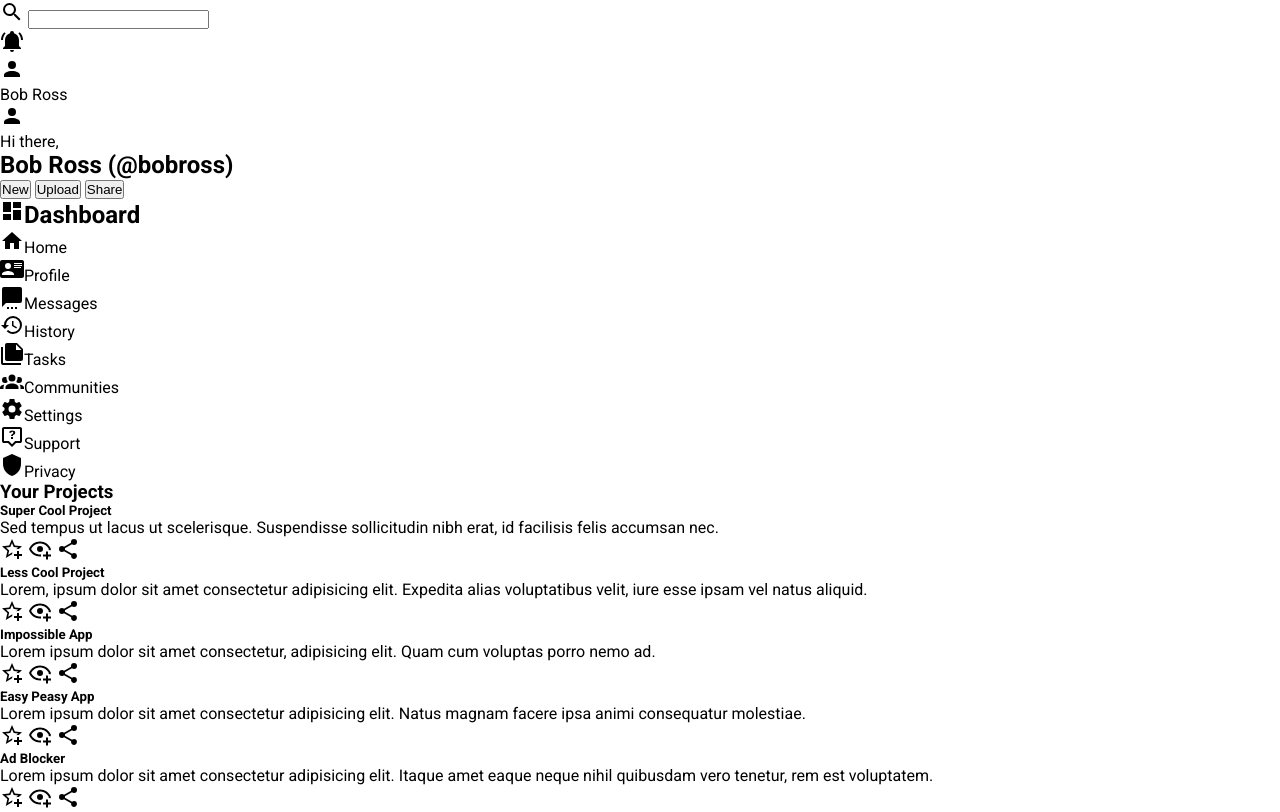
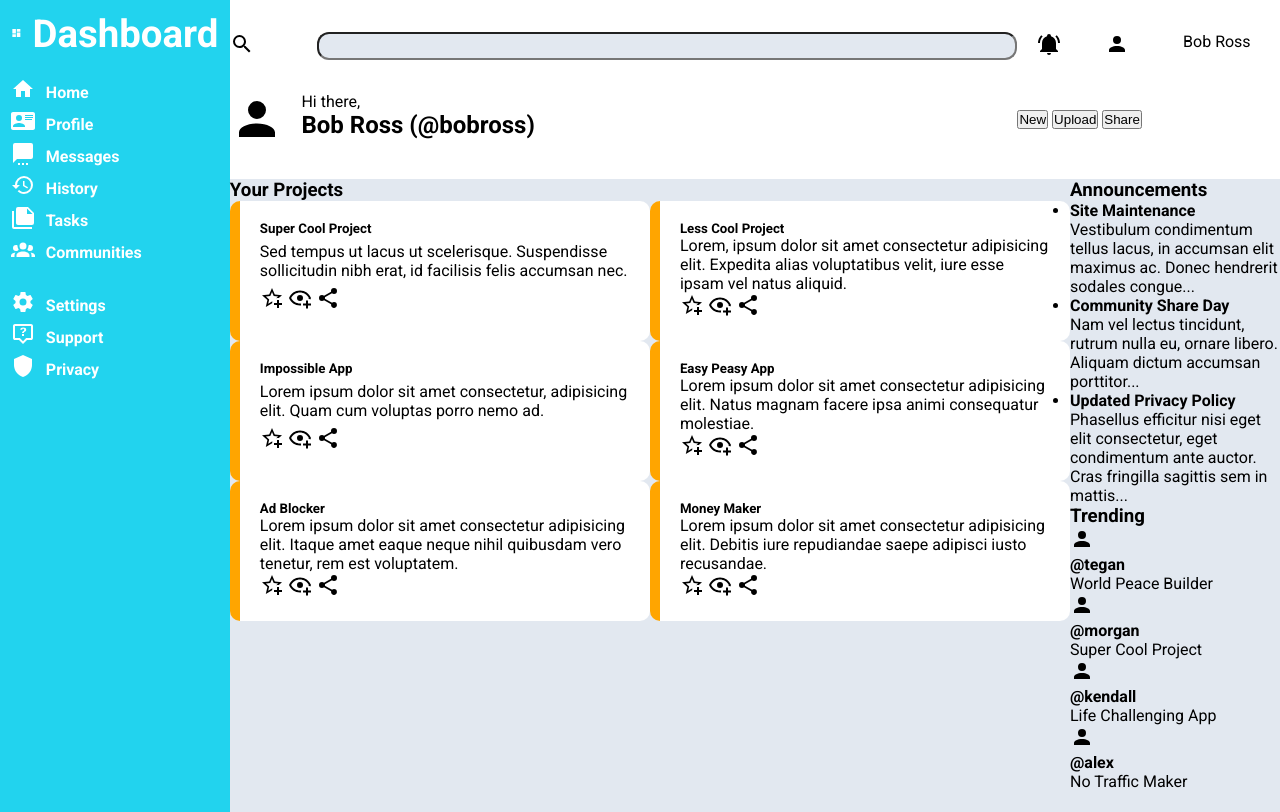
Before and after one commit to DXPGH/Project-Admin-Dashboard, a plain HTML site: page index.html in a window 1280 px wide. Shown: the top 812 px of the page. Drawn offline with Linux system fonts and the light colour scheme.

Commit message:
Website Layout done aside from projects, announcements, and trending

```diff
--- a/index.html
+++ b/index.html
@@ -47,11 +47,13 @@
         </div>
         <div class="bottom-head">
           <div class="admin-welcome">
-            <svg style="width: 24px; height: 24px" viewBox="0 0 24 24">
+            <svg style="width: 54px; height: 54px" viewBox="0 0 24 24">
               <path fill="currentColor" d="M12,4A4,4 0 0,1 16,8A4,4 0 0,1 12,12A4,4 0 0,1 8,8A4,4 0 0,1 12,4M12,14C16.42,14 20,15.79 20,18V20H4V18C4,15.79 7.58,14 12,14Z" />
             </svg>
+            <div class="greeting">
                 <p>Hi there,</p>
                 <h2>Bob Ross (@bobross)</h2>
+            </div>
           </div>
           <div class="account-actions">
             <button type="submit">New</button>
@@ -62,77 +64,90 @@
       </div>
 
       <!--Left Sidebar-->
-      <div class="sidebar">
-        <h2>
-          <svg style="width: 24px; height: 24px" viewBox="0 0 24 24">
-            <path fill="currentColor" d="M13,3V9H21V3M13,21H21V11H13M3,21H11V15H3M3,13H11V3H3V13Z" /></svg
-          >Dashboard
-        </h2>
+      <div class="left-sidebar">
+        <div class="dashboard">
+          <svg style="width: 44px; height: 44px" viewBox="0 0 24 24">
+            <path fill="currentColor" d="M13,3V9H21V3M13,21H21V11H13M3,21H11V15H3M3,13H11V3H3V13Z" /></svg>
+            <h2>Dashboard</h2>
+        </div>
         <div class="main-nav">
           <ul>
             <li>
+              <div class="home">
                 <svg style="width: 24px; height: 24px" viewBox="0 0 24 24">
-                <path fill="currentColor" d="M10,20V14H14V20H19V12H22L12,3L2,12H5V20H10Z" /></svg
-              >Home
+                  <path fill="currentColor" d="M10,20V14H14V20H19V12H22L12,3L2,12H5V20H10Z" /></svg><p>Home</p>
+              </div>
             </li>
             <li>
+              <div class="profile">
                 <svg style="width: 24px; height: 24px" viewBox="0 0 24 24">
                   <path
                     fill="currentColor"
-                  d="M2,3H22C23.05,3 24,3.95 24,5V19C24,20.05 23.05,21 22,21H2C0.95,21 0,20.05 0,19V5C0,3.95 0.95,3 2,3M14,6V7H22V6H14M14,8V9H21.5L22,9V8H14M14,10V11H21V10H14M8,13.91C6,13.91 2,15 2,17V18H14V17C14,15 10,13.91 8,13.91M8,6A3,3 0 0,0 5,9A3,3 0 0,0 8,12A3,3 0 0,0 11,9A3,3 0 0,0 8,6Z"
-                /></svg
-              >Profile
+                    d="M2,3H22C23.05,3 24,3.95 24,5V19C24,20.05 23.05,21 22,21H2C0.95,21 0,20.05 0,19V5C0,3.95 0.95,3 2,3M14,6V7H22V6H14M14,8V9H21.5L22,9V8H14M14,10V11H21V10H14M8,13.91C6,13.91 2,15 2,17V18H14V17C14,15 10,13.91 8,13.91M8,6A3,3 0 0,0 5,9A3,3 0 0,0 8,12A3,3 0 0,0 11,9A3,3 0 0,0 8,6Z"/></svg><p>Profile</p>
+              </div>
             </li>
             <li>
+              <div class="messages">
                 <svg style="width: 24px; height: 24px" viewBox="0 0 24 24">
                   <path fill="currentColor" d="M20,2H4A2,2 0 0,0 2,4V22L6,18H20A2,2 0 0,0 22,16V4A2,2 0 0,0 20,2M11,24H13V22H11V24M7,24H9V22H7V24M15,24H17V22H15V24Z" /></svg
-              >Messages
+                ><p>Messages</p>
+              </div>
             </li>
             <li>
+              <div class="history">
                 <svg style="width: 24px; height: 24px" viewBox="0 0 24 24">
                   <path
                     fill="currentColor"
                     d="M13.5,8H12V13L16.28,15.54L17,14.33L13.5,12.25V8M13,3A9,9 0 0,0 4,12H1L4.96,16.03L9,12H6A7,7 0 0,1 13,5A7,7 0 0,1 20,12A7,7 0 0,1 13,19C11.07,19 9.32,18.21 8.06,16.94L6.64,18.36C8.27,20 10.5,21 13,21A9,9 0 0,0 22,12A9,9 0 0,0 13,3"
                   /></svg
-              >History
+                ><p>History</p>
+              </div>
             </li>
             <li>
+              <div class="tasks">
                 <svg style="width: 24px; height: 24px" viewBox="0 0 24 24">
                   <path fill="currentColor" d="M16,9H21.5L16,3.5V9M7,2H17L23,8V18A2,2 0 0,1 21,20H7C5.89,20 5,19.1 5,18V4A2,2 0 0,1 7,2M3,6V22H21V24H3A2,2 0 0,1 1,22V6H3Z" /></svg
-              >Tasks
+                ><p>Tasks</p>
+              </div>
             </li>
             <li>
+              <div class="communities">
                 <svg style="width: 24px; height: 24px" viewBox="0 0 24 24">
                 <path
                   fill="currentColor"
                   d="M12,5.5A3.5,3.5 0 0,1 15.5,9A3.5,3.5 0 0,1 12,12.5A3.5,3.5 0 0,1 8.5,9A3.5,3.5 0 0,1 12,5.5M5,8C5.56,8 6.08,8.15 6.53,8.42C6.38,9.85 6.8,11.27 7.66,12.38C7.16,13.34 6.16,14 5,14A3,3 0 0,1 2,11A3,3 0 0,1 5,8M19,8A3,3 0 0,1 22,11A3,3 0 0,1 19,14C17.84,14 16.84,13.34 16.34,12.38C17.2,11.27 17.62,9.85 17.47,8.42C17.92,8.15 18.44,8 19,8M5.5,18.25C5.5,16.18 8.41,14.5 12,14.5C15.59,14.5 18.5,16.18 18.5,18.25V20H5.5V18.25M0,20V18.5C0,17.11 1.89,15.94 4.45,15.6C3.86,16.28 3.5,17.22 3.5,18.25V20H0M24,20H20.5V18.25C20.5,17.22 20.14,16.28 19.55,15.6C22.11,15.94 24,17.11 24,18.5V20Z"
                 /></svg
-              >Communities
+              ><p>Communities</p></div>
             </li>
           </ul>
         </div>
         <div class="help-nav">
           <ul>
             <li>
+              <div class="settings">
                 <svg style="width: 24px; height: 24px" viewBox="0 0 24 24">
                   <path
                     fill="currentColor"
                     d="M12,15.5A3.5,3.5 0 0,1 8.5,12A3.5,3.5 0 0,1 12,8.5A3.5,3.5 0 0,1 15.5,12A3.5,3.5 0 0,1 12,15.5M19.43,12.97C19.47,12.65 19.5,12.33 19.5,12C19.5,11.67 19.47,11.34 19.43,11L21.54,9.37C21.73,9.22 21.78,8.95 21.66,8.73L19.66,5.27C19.54,5.05 19.27,4.96 19.05,5.05L16.56,6.05C16.04,5.66 15.5,5.32 14.87,5.07L14.5,2.42C14.46,2.18 14.25,2 14,2H10C9.75,2 9.54,2.18 9.5,2.42L9.13,5.07C8.5,5.32 7.96,5.66 7.44,6.05L4.95,5.05C4.73,4.96 4.46,5.05 4.34,5.27L2.34,8.73C2.21,8.95 2.27,9.22 2.46,9.37L4.57,11C4.53,11.34 4.5,11.67 4.5,12C4.5,12.33 4.53,12.65 4.57,12.97L2.46,14.63C2.27,14.78 2.21,15.05 2.34,15.27L4.34,18.73C4.46,18.95 4.73,19.03 4.95,18.95L7.44,17.94C7.96,18.34 8.5,18.68 9.13,18.93L9.5,21.58C9.54,21.82 9.75,22 10,22H14C14.25,22 14.46,21.82 14.5,21.58L14.87,18.93C15.5,18.67 16.04,18.34 16.56,17.94L19.05,18.95C19.27,19.03 19.54,18.95 19.66,18.73L21.66,15.27C21.78,15.05 21.73,14.78 21.54,14.63L19.43,12.97Z"
                   /></svg
-              >Settings
-            </li>
+                ><p>Settings</p>
+              </div>
             <li>
+              <div class="support">
                 <svg style="width: 24px; height: 24px" viewBox="0 0 24 24">
                   <path
                     fill="currentColor"
                     d="M20 2H4C3.47 2 2.96 2.21 2.59 2.59C2.21 2.96 2 3.47 2 4V16C2 16.53 2.21 17.04 2.59 17.41C2.96 17.79 3.47 18 4 18H8L12 22L16 18H20C20.53 18 21.04 17.79 21.41 17.41S22 16.53 22 16V4C22 3.47 21.79 2.96 21.41 2.59C21.04 2.21 20.53 2 20 2M4 16V4H20V16H15.17L12 19.17L8.83 16M10.05 6.04C10.59 5.68 11.3 5.5 12.19 5.5C13.13 5.5 13.88 5.71 14.42 6.12C14.96 6.54 15.23 7.1 15.23 7.8C15.23 8.24 15.08 8.63 14.79 9C14.5 9.36 14.12 9.64 13.66 9.85C13.4 10 13.23 10.15 13.14 10.32C13.05 10.5 13 10.72 13 11H11C11 10.5 11.1 10.16 11.29 9.92C11.5 9.68 11.84 9.4 12.36 9.08C12.62 8.94 12.83 8.76 13 8.54C13.14 8.33 13.22 8.08 13.22 7.8C13.22 7.5 13.13 7.28 12.95 7.11C12.77 6.93 12.5 6.85 12.19 6.85C11.92 6.85 11.7 6.92 11.5 7.06C11.34 7.2 11.24 7.41 11.24 7.69H9.27C9.22 7 9.5 6.4 10.05 6.04M11 14V12H13V14Z"
                   /></svg
-              >Support
+                ><p>Support</p>
+              </div>
             </li>
             <li>
+              <div class="privacy">
                 <svg style="width: 24px; height: 24px" viewBox="0 0 24 24">
                   <path fill="currentColor" d="M12,1L3,5V11C3,16.55 6.84,21.74 12,23C17.16,21.74 21,16.55 21,11V5L12,1Z" /></svg
-              >Privacy
+                ><p>Privacy</p>
+              </div>
             </li>
           </ul>
         </div>
@@ -140,7 +155,8 @@
 
       <!--Projects-->
       <div class="projects">
-        <h3>Your Projects</h3>
+        <div class="project-title"><h3>Your Projects</h3></div>
+        <article>
         <div class="card">
           <h5>Super Cool Project</h5>
           <p class="light">Sed tempus ut lacus ut scelerisque. Suspendisse sollicitudin nibh erat, id facilisis felis accumsan nec.</p>
@@ -231,6 +247,7 @@
             </svg>
           </div>
         </div>
+      </article>
       </div>
 
       <!--Right Sidebar-->
--- a/styles.css
+++ b/styles.css
@@ -1,9 +1,140 @@
 * {
-    box-sizing: border-box;
-    margin: 0;
-    padding: 0;
+  box-sizing: border-box;
+  margin: 0;
+  padding: 0;
 }
 
-body {
-    font-family: 'Roboto', sans-serif;
+/*Grid Template*/
+.content {
+  display: grid;
+  grid-template: 1fr 4fr / 1fr 4fr 1fr;
+  font-family: "Roboto", sans-serif;
+  background-color: #e2e8f0;
 }
+
+/*Header*/
+
+.header {
+  grid-row: 1/1;
+  grid-column: 2/4;
+  display: grid;
+  grid-template-rows: 1fr 2fr;
+  background-color: #fff;
+}
+
+.top-head {
+    grid-row: 1/1;
+    display: grid;
+    grid-template-columns: 3fr 1fr;
+    text-align: center;
+    padding-top: 3%;
+}
+
+.search-bar {
+    display: grid;
+    grid-template-columns: 1fr 8fr;
+}
+
+.search-bar svg {
+    grid-column: 1/1;
+}
+
+.search-bar input {
+    grid-column: 2/8;
+    max-height: 32px;
+    background-color: #e2e8f0;
+    border-radius: 12px;
+}
+
+.account ul {
+    list-style-type: none;
+    display: grid;
+    grid-template-columns: .5fr .5fr 1fr;
+    gap: 5px;
+    text-align: center;
+}
+
+.account li {
+    grid-row: 1;
+}
+
+.bottom-head {
+    display: grid;
+    grid-template-columns: 3fr 1fr;
+    align-items: center;
+}
+
+.admin-welcome  {
+    display: grid;
+    grid-template-columns: .2fr 2fr;
+}
+
+/*Left Sidebar*/
+.left-sidebar {
+    grid-row: 1/ span 3;
+    grid-column: 1;
+    padding: 5%;
+    background-color: #22d3ee;
+    color: white;
+    font-weight: 700;
+    display: flex;
+    flex-direction: column;
+}
+
+.dashboard, .home, .profile, .messages, .history, .tasks, .communities, .settings, .support, .privacy {
+    display: flex;
+    gap: 5%;
+}
+
+.dashboard h2 {
+    font-size: 2.4rem;
+}
+
+.main-nav {
+    margin-top: 10%;
+    margin-bottom: 10%;
+}
+
+.left-sidebar svg {
+    vertical-align: middle;
+}
+
+
+.main-nav ul {
+    line-height: 2;
+    list-style-type: none;
+}
+
+.help-nav ul {
+    line-height: 2;
+    list-style-type: none;
+}
+
+/*Projects*/
+.projects {
+    grid-row: 2;
+    grid-column: 2 / 3;
+    display: flex;
+    flex-direction: column;
+    justify-content: start;
+    align-items: flex-start;
+}
+
+.projects article {
+    display: grid;
+    grid-template-columns: 1fr 1fr;
+}
+
+.projects .card {
+    padding: 20px;
+    background-color: white;
+    border-left: 10px solid orange;
+    border-radius: 10px;
+    display: grid;
+}
+
+/*Right Sidebar*/
+.right-sidebar {
+    grid-row: 2;
+    grid-column: 3;
+}
```
Lines whose indentation alone changed are shown as unchanged.
